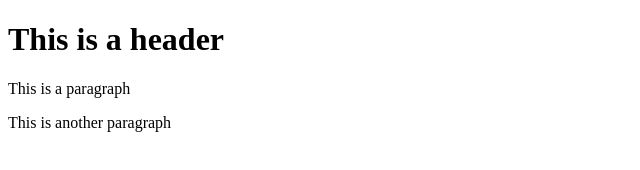
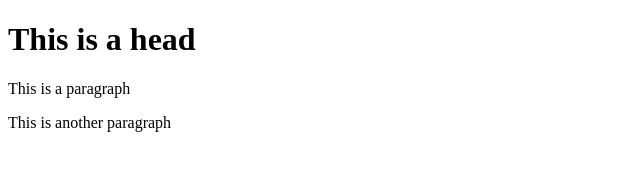
Before and after one commit to Zryer/git-test, a website: page index.html in a window 1280 px wide. Shown: the full height of the page, 0-640 px from the left. Drawn offline with Linux system fonts and the light colour scheme.

Commit message:
using NPM

```diff
--- a/index.html
+++ b/index.html
@@ -1,7 +1,7 @@
 <!DOCTYPE html>
 <html></html>
 <body>
-    <h1>This is a header</h1>
+    <h1>This is a head</h1>
     <p>This is a paragraph</p>
     <p>This is another paragraph</p>
 </body>
```
Also changed, not shown: package.json (added, +24 -0 lines), 2 other files.
